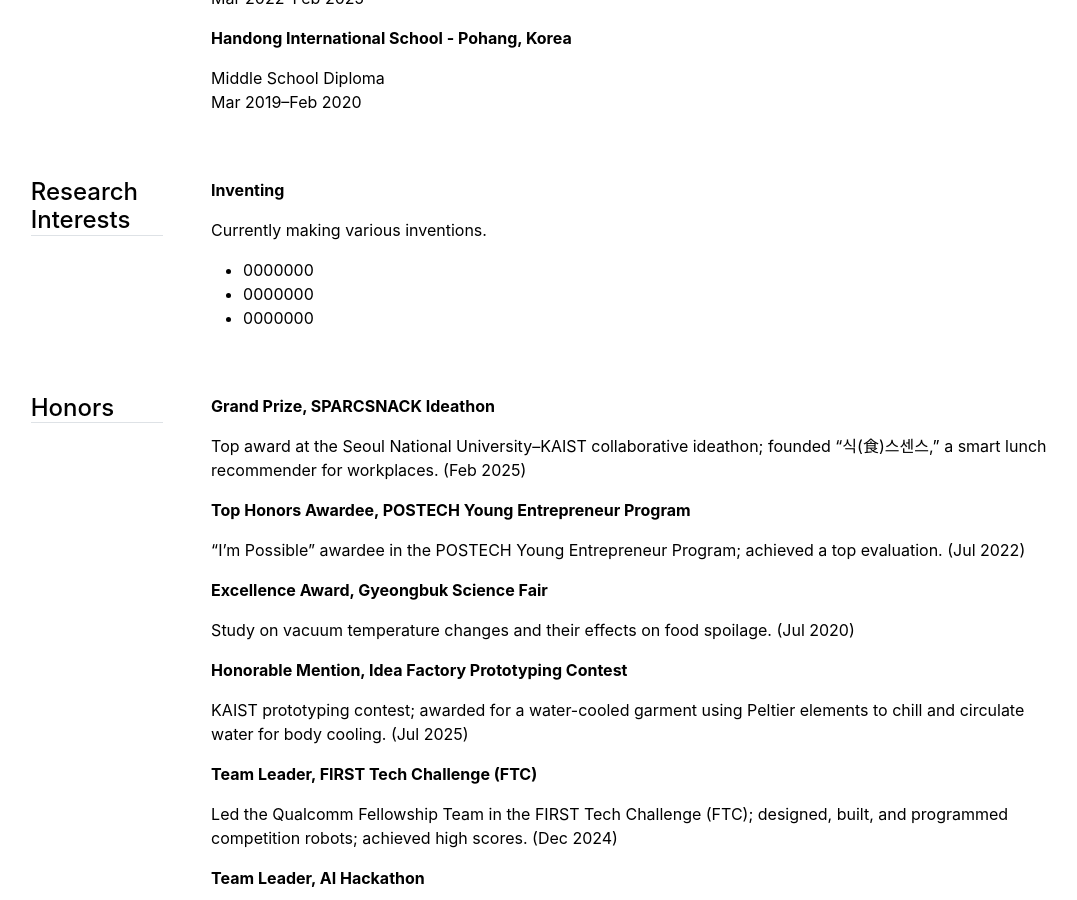
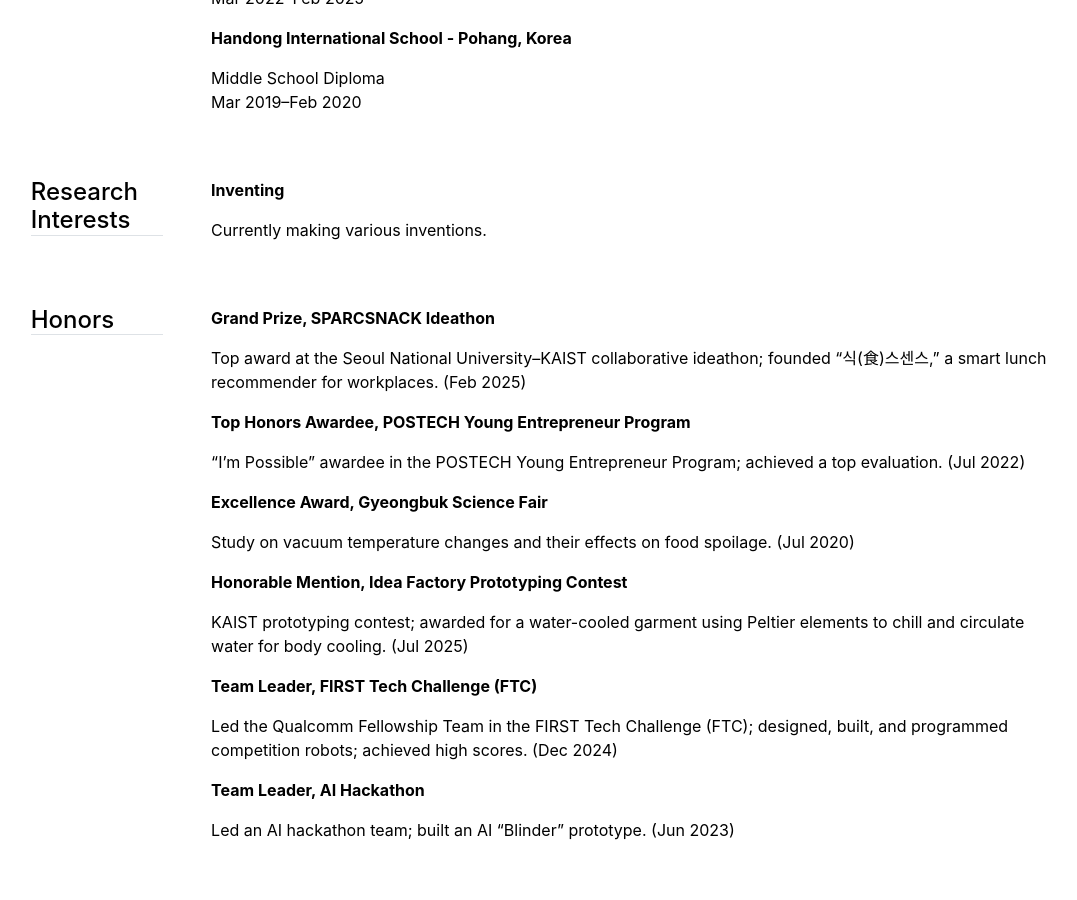
Before and after one commit to ynghyn-na/ynghyn-na.github.io, a Jekyll site: the page built from cv.md, in a window 1280 px wide and 900 px high, scrolled down 690 px. Shown: the whole window, without its empty margins (92-1169 px from the left). Built offline with Jekyll 4.4.1, drawn with Linux system fonts in a browser that asks for light colours.

Commit message:
Update interests.yml

```diff
--- a/_data/cv/interests.yml
+++ b/_data/cv/interests.yml
@@ -1,7 +1,2 @@
 - title: 'Inventing'
-  description: 'Currently making various inventions.
-  <ul>
-    <li>0000000</li>
-    <li>0000000</li>
-    <li>0000000</li>
-  </ul>'
+  description: 'Currently making various inventions.'
```
